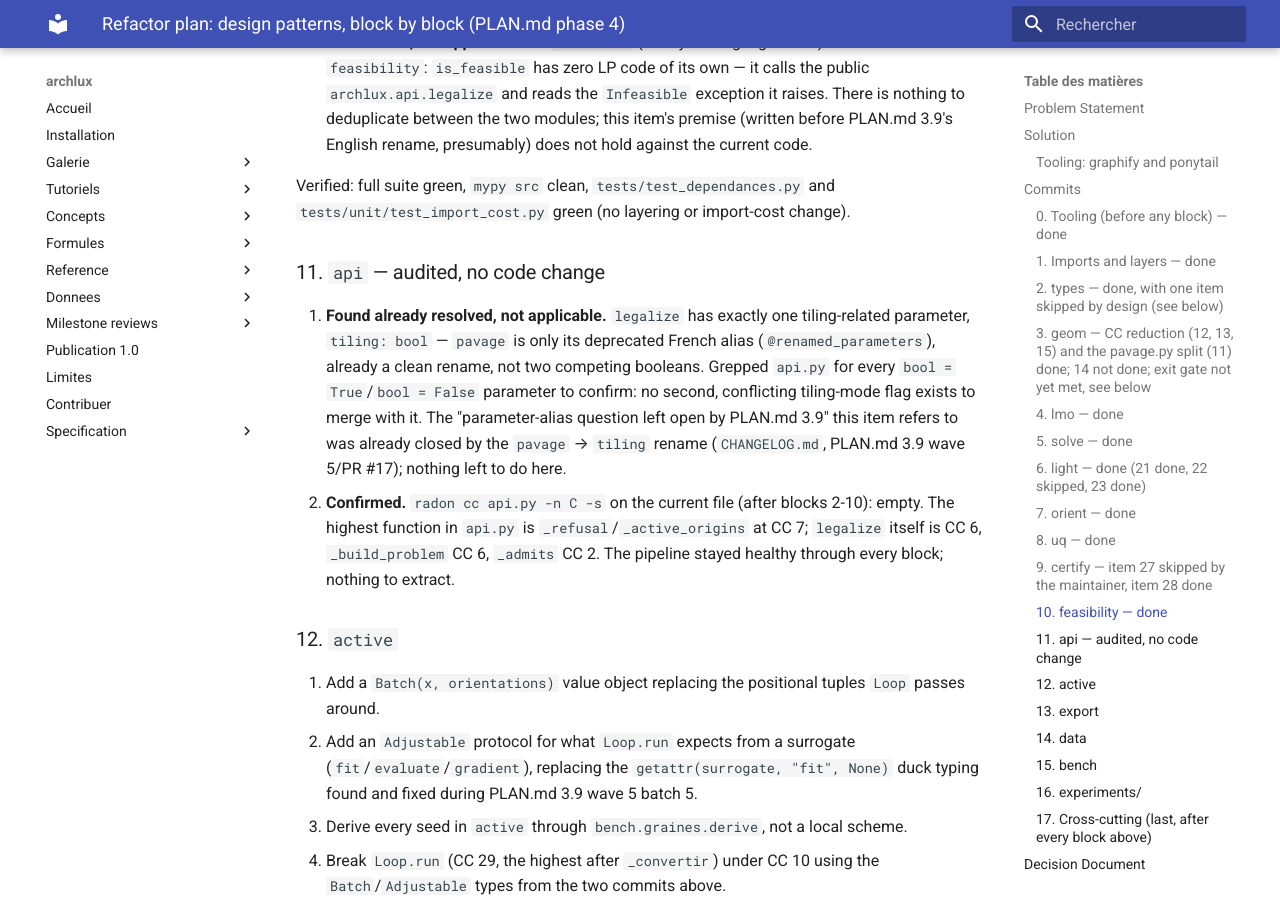
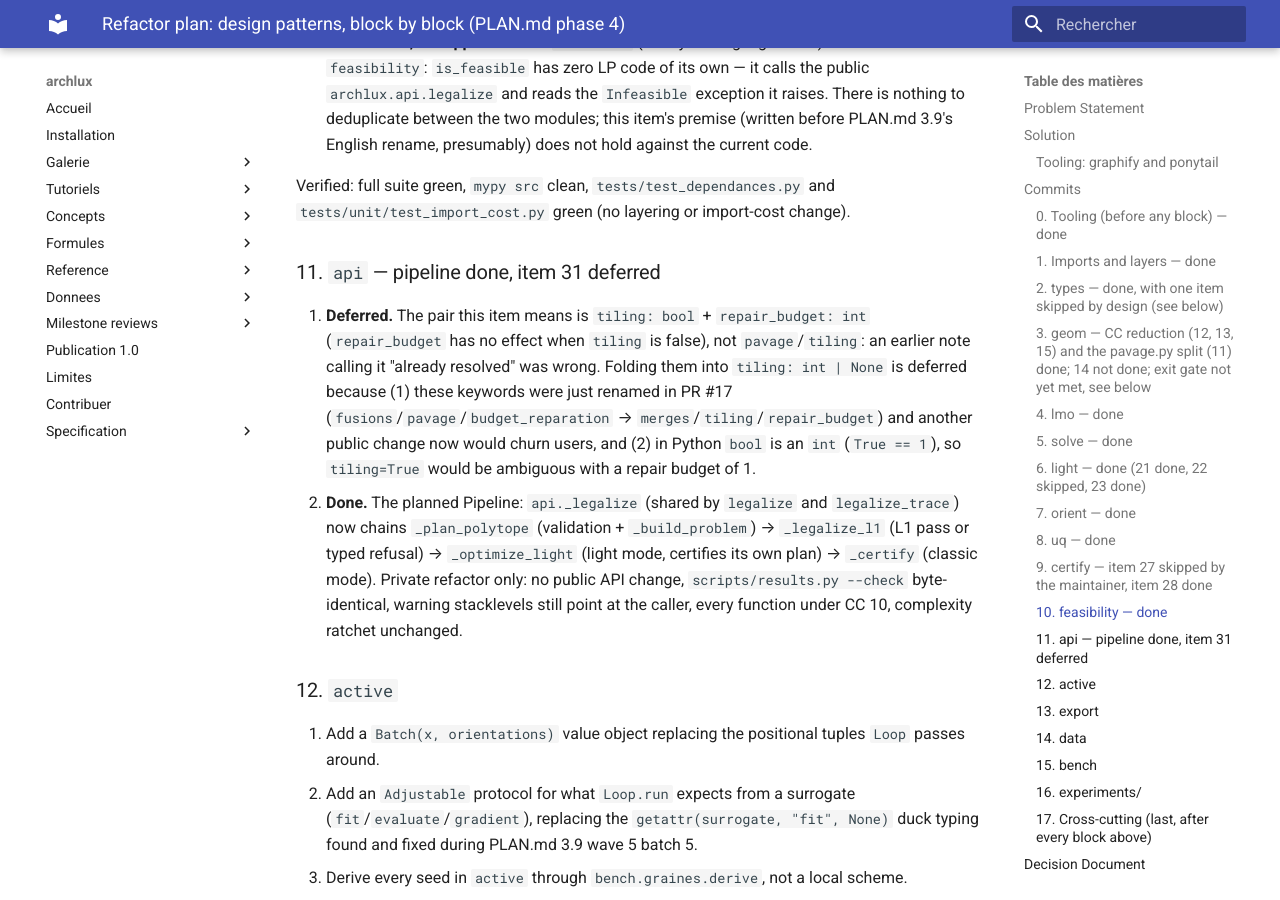
Before and after one commit to joeylukoji/archlux, an MkDocs documentation site: the page built from docs/plans/phase-4-design-patterns.md, in a window 1280 px wide and 900 px high, scrolled down 11502 px. Built offline with MkDocs 1.6.1 and Material for MkDocs 9.7.7, drawn with Linux system fonts in a browser that asks for light colours.

Commit message:
docs: block 11 pipeline done, item 31 deferred
Co-Authored-By: Claude Opus 5.5 <noreply@anthropic.com>
Claude-Session: https://claude.ai/code/session_01SJRvyQDd2pAq3R6KDNYm8U

```diff
--- a/docs/plans/phase-4-design-patterns.md
+++ b/docs/plans/phase-4-design-patterns.md
@@ -470,20 +470,21 @@ Verified: full suite green, `mypy src` clean, coverage 89.41% (ratchet 88.8%),
 Verified: full suite green, `mypy src` clean, `tests/test_dependances.py` and
 `tests/unit/test_import_cost.py` green (no layering or import-cost change).
 
-### 11. `api` — audited, no code change
+### 11. `api` — pipeline done, item 31 deferred
 
-31. **Found already resolved, not applicable.** `legalize` has exactly one
-    tiling-related parameter, `tiling: bool` — `pavage` is only its deprecated French
-    alias (`@renamed_parameters`), already a clean rename, not two competing booleans.
-    Grepped `api.py` for every `bool = True`/`bool = False` parameter to confirm: no
-    second, conflicting tiling-mode flag exists to merge with it. The "parameter-alias
-    question left open by PLAN.md 3.9" this item refers to was already closed by the
-    `pavage` → `tiling` rename (`CHANGELOG.md`, PLAN.md 3.9 wave 5/PR #17); nothing
-    left to do here.
-32. **Confirmed.** `radon cc api.py -n C -s` on the current file (after blocks 2-10):
-    empty. The highest function in `api.py` is `_refusal`/`_active_origins` at CC 7;
-    `legalize` itself is CC 6, `_build_problem` CC 6, `_admits` CC 2. The pipeline
-    stayed healthy through every block; nothing to extract.
+31. **Deferred.** The pair this item means is `tiling: bool` + `repair_budget: int`
+    (`repair_budget` has no effect when `tiling` is false), not `pavage`/`tiling`: an
+    earlier note calling it "already resolved" was wrong. Folding them into
+    `tiling: int | None` is deferred because (1) these keywords were just renamed in
+    PR #17 (`fusions`/`pavage`/`budget_reparation` → `merges`/`tiling`/`repair_budget`)
+    and another public change now would churn users, and (2) in Python `bool` is an
+    `int` (`True == 1`), so `tiling=True` would be ambiguous with a repair budget of 1.
+32. **Done.** The planned Pipeline: `api._legalize` (shared by `legalize` and
+    `legalize_trace`) now chains `_plan_polytope` (validation + `_build_problem`) →
+    `_legalize_l1` (L1 pass or typed refusal) → `_optimize_light` (light mode, certifies
+    its own plan) → `_certify` (classic mode). Private refactor only: no public API
+    change, `scripts/results.py --check` byte-identical, warning stacklevels still point
+    at the caller, every function under CC 10, complexity ratchet unchanged.
 
 ### 12. `active`
 
```
Also changed, not shown: CHANGELOG.md (+4 -4 lines).
